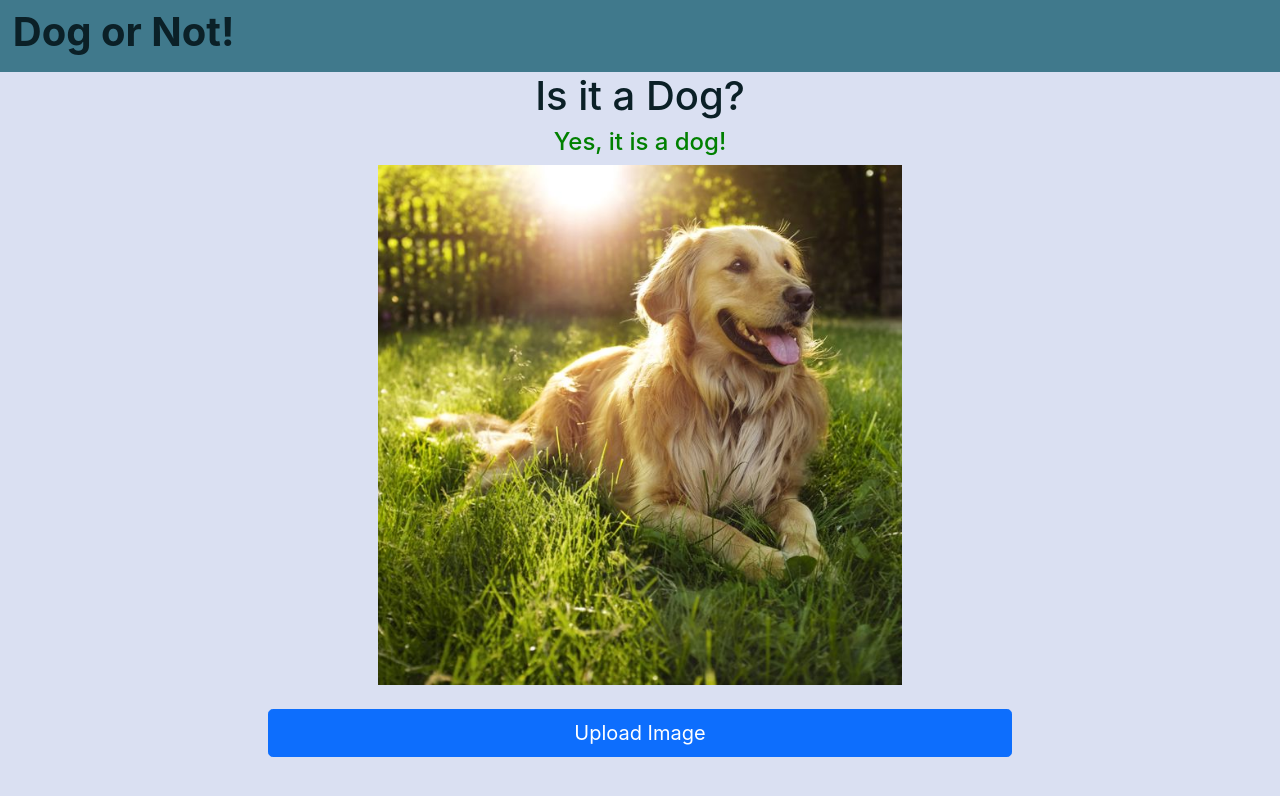
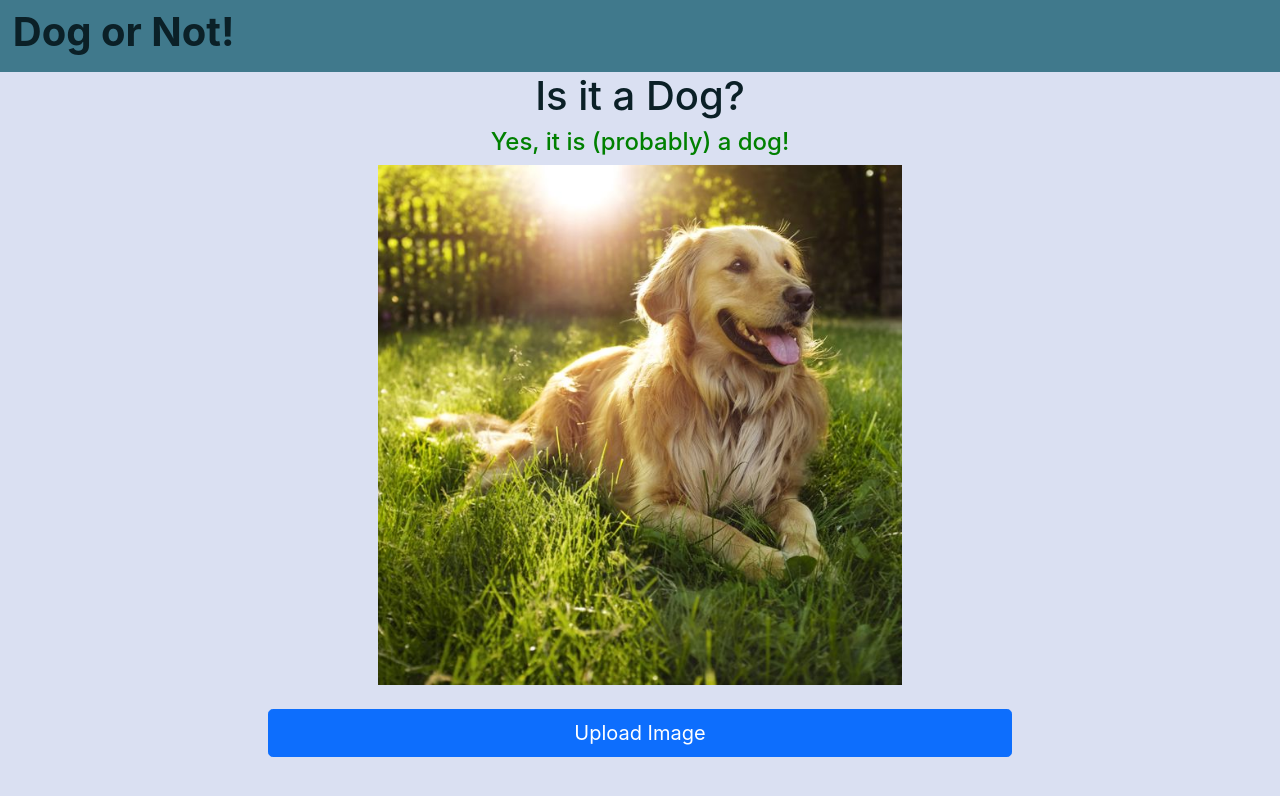
Before and after one commit to Smethan/not-a-dog, a React (Create React App) app: page / in a window 1280 px wide. Shown: the top 796 px of the page. Built offline with nearby package versions, Linux system fonts and the light colour scheme; no server answers; what @aws-amplify/predictions, aws-amplify would draw is missing.

Commit message:
indicated that AI is not all knowing

```diff
--- a/src/Components/DogForm.js
+++ b/src/Components/DogForm.js
@@ -76,9 +76,9 @@ const DogForm = () => {
           {isCalculating ? (
             <h4 style={{ color: "grey" }}>Calculating...</h4>
           ) : isDog ? (
-            <h4 style={{ color: "green" }}>Yes, it is a dog!</h4>
+            <h4 style={{ color: "green" }}>Yes, it is (probably) a dog!</h4>
           ) : (
-            <h4 style={{ color: "red" }}>No, it is not a dog!</h4>
+            <h4 style={{ color: "red" }}>No, it is (probably) not a dog!</h4>
           )}
 
           <div
```
